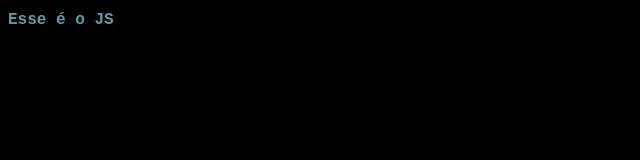
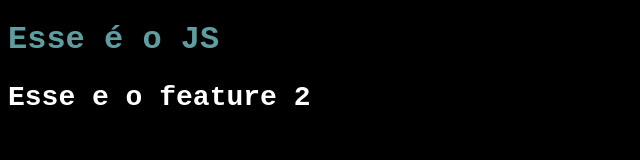
Before and after one commit to brucemoura/git-java-script, a plain HTML site: page index.html in a window 1280 px wide. Shown: the whole page, without its empty margins (0-640 px from the left). Drawn offline with Linux system fonts and the light colour scheme.

Commit message:
adicionado algumas linhas

```diff
--- a/index.html
+++ b/index.html
@@ -8,6 +8,7 @@
 </head>
 <body>
   <h1>Esse é o JS</h1>
+  <h2>Esse e o feature 2</h2>
   <script src="script.js"></script>
 </body>
 </html>
--- a/style.css
+++ b/style.css
@@ -3,7 +3,13 @@ body {
 }
 
 h1 {
-  font-size: 16px;
+  font-size: 32px;
   font-family: 'Courier New', Courier, monospace;
   color: cadetblue;
 }
+
+h2 {
+  font-size: 28px;
+  font-family: 'Courier New', Courier, monospace;
+  color: white;
+}
```
